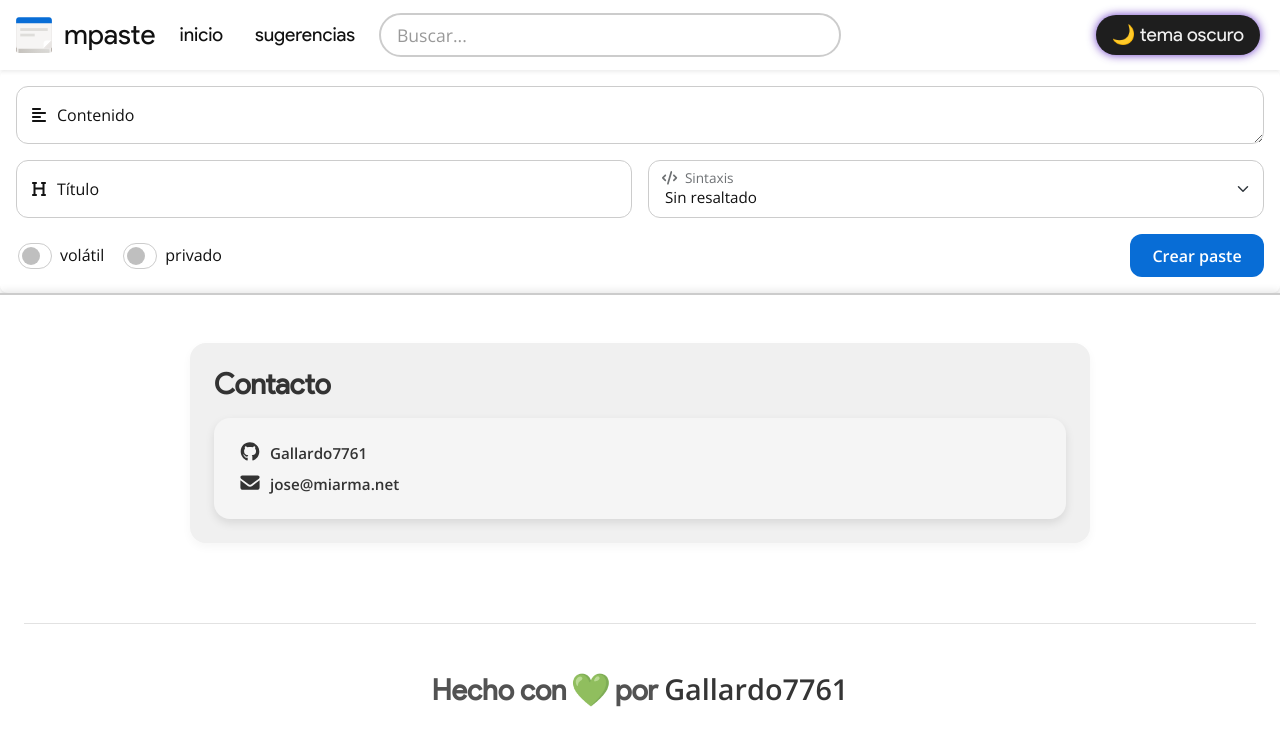
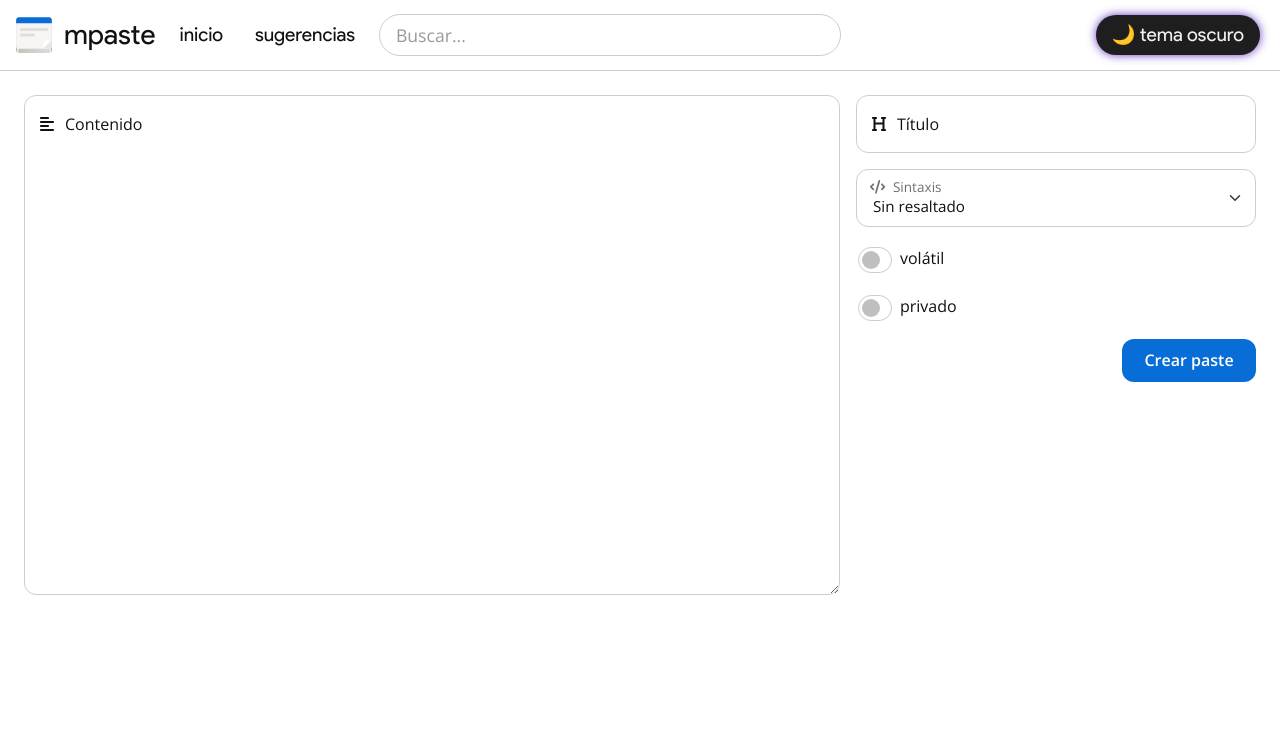
Before and after one commit to Gallardo7761/paste, a React (Vite) app: page / in a window 1280 px wide. Shown: the top 746 px of the page. Built offline with nearby package versions, Linux system fonts and the light colour scheme.

Commit message:
style changes

```diff
--- a/src/App.jsx
+++ b/src/App.jsx
@@ -10,7 +10,7 @@ import Home from '@/pages/Home.jsx'
 import Building from '@/pages/Building.jsx'
 
 function App() {
-  const routesWithFooter = ["/"];
+  const routesWithFooter = [];
 
   return (
     <>
--- a/src/components/NavBar.jsx
+++ b/src/components/NavBar.jsx
@@ -39,7 +39,7 @@ const NavBar = () => {
       sticky="top"
       expanded={expanded}
       onToggle={() => setExpanded(!expanded)}
-      className='shadow-sm'
+      className='shadow-none custom-border'
     >
       <Container fluid>
         {/* brand */}
--- a/src/components/Pastes/PastePanel.jsx
+++ b/src/components/Pastes/PastePanel.jsx
@@ -19,7 +19,6 @@ const PastePanel = ({ onSubmit }) => {
             title,
             content,
             syntax,
-            expires_at: expiresAt || null,
             burn_after: burnAfter,
             is_private: isPrivate,
             password: password || null,
@@ -28,9 +27,10 @@ const PastePanel = ({ onSubmit }) => {
     };
 
     return (
-        <Card className="paste-panel shadow-sm border-0 rounded-3">
-            <Card.Body>
-                <Form onSubmit={handleSubmit} className="d-flex flex-column gap-3">
+        <div className="paste-panel border-0 m-2">
+            <Form onSubmit={handleSubmit}>
+                <Row className="g-3">
+                    <Col xs={12} lg={8}>
                         <FloatingLabel
                             controlId="contentInput"
                             label={
@@ -42,17 +42,18 @@ const PastePanel = ({ onSubmit }) => {
                         >
                             <Form.Control
                                 as="textarea"
-                            rows={12}
+                                rows={20}
                                 placeholder="Pega tu código aquí..."
-                            className="themed-input"
+                                className="big-textarea"
                                 value={content}
                                 onChange={(e) => setContent(e.target.value)}
                                 required
                             />
                         </FloatingLabel>
+                    </Col>
 
-                    <Row className="g-3">
-                        <Col xs={12} md={6}>
+                    <Col xs={12} lg={4}>
+                        <div className="d-flex flex-column gap-3">
                             <FloatingLabel
                                 controlId="titleInput"
                                 label={
@@ -69,8 +70,7 @@ const PastePanel = ({ onSubmit }) => {
                                     onChange={(e) => setTitle(e.target.value)}
                                 />
                             </FloatingLabel>
-                        </Col>
-                        <Col xs={12} md={6}>
+
                             <FloatingLabel
                                 controlId="syntaxSelect"
                                 label={
@@ -115,11 +115,7 @@ const PastePanel = ({ onSubmit }) => {
                                     <option value="objectivec">Objective-C</option>
                                 </Form.Select>
                             </FloatingLabel>
-                        </Col>
-                    </Row>
 
-                    <Row className="g-3 d-flex align-items-center">
-                        <Col xs={12} md={1}>
                             <Form.Check
                                 type="switch"
                                 id="burnAfter"
@@ -128,8 +124,7 @@ const PastePanel = ({ onSubmit }) => {
                                 onChange={(e) => setBurnAfter(e.target.checked)}
                                 className="d-flex gap-2 align-items-center"
                             />
-                        </Col>
-                        <Col xs={12} md={1}>
+
                             <Form.Check
                                 type="switch"
                                 id="isPrivate"
@@ -138,23 +133,21 @@ const PastePanel = ({ onSubmit }) => {
                                 onChange={(e) => setIsPrivate(e.target.checked)}
                                 className="d-flex gap-2 align-items-center"
                             />
-                        </Col>
-                        <Col xs={12} md={6}>
+
                             {isPrivate && (
                                 <PasswordInput onChange={(e) => setPassword(e.target.value)} />
                             )}
-                        </Col>
-                        <Col xs={12} md={4}>
+
                             <div className="d-flex justify-content-end">
                                 <Button variant="primary" type="submit">
                                     Crear paste
                                 </Button>
                             </div>
+                        </div>
                     </Col>
                 </Row>
             </Form>
-            </Card.Body>
-        </Card>
+        </div>
     );
 };
 
--- a/src/css/PastePanel.css
+++ b/src/css/PastePanel.css
@@ -1,13 +1,18 @@
+/* ================================
+   PANEL GENERAL
+================================== */
 .paste-panel {
-  background: var(--card-bg, rgba(255, 255, 255, 0.8));
+  background: var(--bg-color, rgba(255, 255, 255, 0.8));
   backdrop-filter: blur(12px) saturate(150%);
   -webkit-backdrop-filter: blur(12px) saturate(150%);
   border-radius: 1rem;
-  border: 1px solid rgba(255, 255, 255, 0.3);
-  box-shadow: 0 8px 20px rgba(0, 0, 0, 0.08);
-  transition: all 0.3s ease;
+  padding: 1rem;
+  color: var(--card-text, #222);
 }
 
+/* ================================
+   INPUTS, TEXTAREA Y SELECTS
+================================== */
 .paste-panel input,
 .paste-panel textarea,
 .paste-panel select {
@@ -15,53 +20,124 @@
   border: 1px solid var(--input-border, #ddd);
   padding: 0.75rem 1rem;
   font-size: 0.95rem;
-  transition: border-color 0.2s ease, box-shadow 0.2s ease;
   background-color: var(--input-bg, rgba(255, 255, 255, 0.7));
-  color: var(--text-color, #222);
+  color: var(--input-text, #222);
 }
 
 .paste-panel input:focus,
 .paste-panel textarea:focus,
 .paste-panel select:focus {
-  border-color: var(--accent-color, #086dd6);
-  box-shadow: 0 0 0 0.2rem rgba(8, 109, 214, 0.25);
   outline: none;
 }
 
-/* Botón principal */
+.paste-panel .form-floating textarea ~ label::after {
+  background-color: var(--input-bg, rgba(255, 255, 255, 0.7));
+}
+.dark .paste-panel .form-floating textarea ~ label::after {
+  background-color: var(--input-bg, #222);
+}
+
+/* ================================
+   BOTÓN PRINCIPAL
+================================== */
 .paste-panel button[type="submit"] {
   padding: 0.6rem 1.4rem;
   border-radius: 0.75rem;
   background-color: #086dd6;
   border: none;
   font-weight: 600;
-  color: white;
-  transition: transform 0.2s ease, box-shadow 0.2s ease;
+  color: #fff;
 }
 
 .paste-panel button[type="submit"]:hover {
   transform: translateY(-2px);
-  box-shadow: 0 8px 16px #086dd64d;
+  box-shadow: 0 8px 16px rgba(8, 109, 214, 0.3);
+  background-color: #0a5ed6;
+  color: #fff;
 }
 
-/* Dark theme support */
+/* ================================
+   FORM-FLOATING LABEL
+================================== */
+.paste-panel .form-floating > label {
+  color: var(--label-color, #333);
+}
+
+/* Quitamos que cambie a azul al hacer focus */
+.paste-panel .form-floating > .form-control:focus ~ label {
+  color: inherit;
+}
+
+/* ================================
+   FORM SWITCH / CHECK
+================================== */
+.paste-panel .form-check-label {
+  color: var(--text-color, #222);
+}
+
+.paste-panel .form-check-input:checked {
+  background-color: #086dd6;
+  border-color: #086dd6;
+}
+
+.paste-panel .form-check-input:focus {
+  box-shadow: 0 0 0 0.2rem rgba(8, 109, 214, 0.25);
+}
+
+/* ================================
+   DARK MODE
+================================== */
 .dark .paste-panel {
-  background: rgba(30, 30, 30, 0.8);
+  background: var(--bg-color, #222);
   border: 1px solid rgba(255, 255, 255, 0.05);
-  color: #eee;
+  color: var(--card-text, #eee);
 }
 
 .dark .paste-panel input,
 .dark .paste-panel textarea,
 .dark .paste-panel select {
-  background: rgba(40, 40, 40, 0.9);
-  border: 1px solid rgba(255, 255, 255, 0.1);
-  color: #eee;
+  background-color: var(--input-bg, #222);
+  border: 1px solid var(--input-border, #555);
+  color: var(--input-text, #eee);
 }
 
 .dark .paste-panel input:focus,
 .dark .paste-panel textarea:focus,
 .dark .paste-panel select:focus {
-  border-color: var(--accent-color, #086dd6);
-  box-shadow: 0 0 0 0.2rem rgba(8, 109, 214, 0.4);
+  outline: none;
 }
+
+.dark .paste-panel .form-floating > label {
+  color: var(--label-color, #eee);
+}
+
+.dark .paste-panel .form-floating > .form-control:focus ~ label {
+  color: inherit;
+}
+
+.dark .paste-panel .form-floating textarea ~ label::after {
+  background-color: var(--input-bg, #222);
+}
+
+.dark .paste-panel .form-check-label {
+  color: var(--text-color, #fff);
+}
+
+.dark .paste-panel .form-check-input:checked {
+  background-color: #086dd6;
+  border-color: #086dd6;
+}
+
+.dark .paste-panel .form-check-input:focus {
+  box-shadow: 0 0 0 0.2rem rgba(8, 109, 214, 0.25);
+}
+
+.dark .paste-panel button[type="submit"] {
+  background-color: #086dd6;
+  color: #fff;
+}
+
+.dark .paste-panel button[type="submit"]:hover {
+  background-color: #0a5ed6;
+  color: #fff;
+}
--- a/src/css/SearchToolbar.css
+++ b/src/css/SearchToolbar.css
@@ -9,7 +9,7 @@
   -webkit-backdrop-filter: blur(8px);
   padding: 0.5rem 1rem;
   background-color: var(--search-bg);
-  border: 2px solid var(--search-border) !important;
+  border: 1px solid var(--search-border) !important;
 }
 
 .search-toolbar:has(input:focus) {
--- a/src/css/index.css
+++ b/src/css/index.css
@@ -24,6 +24,11 @@
 @font-face {
   font-family: "Product Sans Bold";
   src: url('/fonts/ProductSansBold.ttf');
+}
+
+@font-face {
+  font-family: "Fira Code";
+  src: url('/fonts/FiraCode.ttf');
 }
 
 /* ================================
@@ -228,3 +233,15 @@ h6 {
   font-family: "Product Sans", sans-serif;
   color: var(--text-color);
 }
+
+textarea.big-textarea.form-control {
+  resize: vertical;
+  min-height: 500px;
+  font-size: medium;
+  line-height: 1.4;
+  font-family: "Fira Code";
+}
+
+.custom-border {
+  border-bottom: 1px solid var(--border-color) !important;
+}
```
Also changed, not shown: public/fonts/FiraCode.ttf (added). Lines whose indentation alone changed are shown as unchanged.
